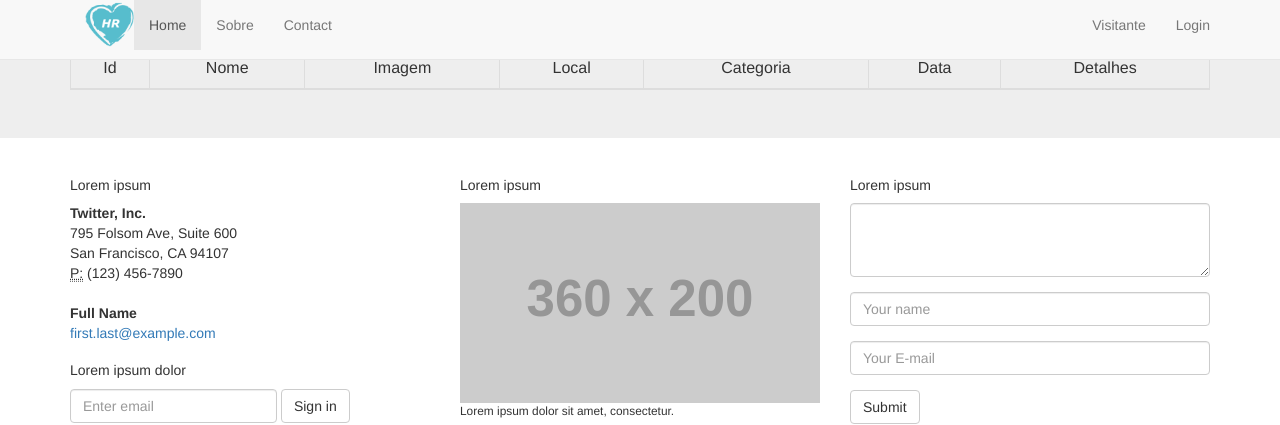
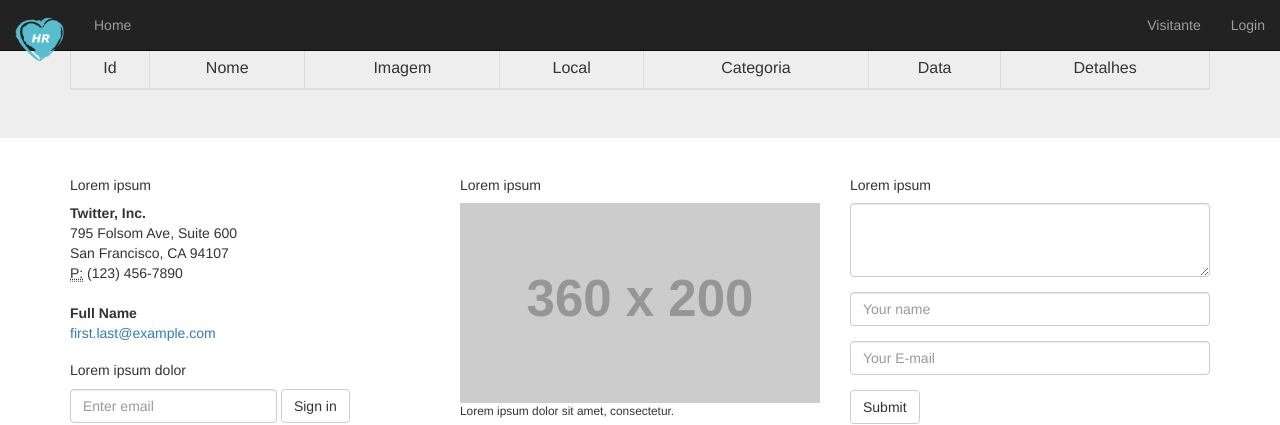
Before and after one commit to goldfishgam3r/ATW_E_G, a PHP site: page /eventod.php in a window 1280 px wide. Shown: the top 425 px of the page. Run offline with PHP 8.4, Linux system fonts and the light colour scheme; grey boxes labelled with a size stand in for pictures from a placeholder-image service; data that the repository does not hold is empty; some libraries are stand-ins or nearby versions.

Commit message:
Update menu.php

```diff
--- a/menu.php
+++ b/menu.php
@@ -1,22 +1,29 @@
-<!-- Navbar -->
-<nav class="navbar navbar-default navbar-fixed-top">
-    <div class="container">
+<nav class="navbar navbar-fixed-top navbar-inverse" style = "margin-bottom:100px;">
+  <div class="container-fluid menuCont">
     <div class="navbar-header">
-        <button type="button" class="navbar-toggle collapsed" data-toggle="collapse" data-target="#navbar" aria-expanded="false" aria-controls="navbar">
-          <span class="sr-only">Toggle navigation</span>
+      <button type="button" class="navbar-toggle" data-toggle="collapse" data-target="#myNavbar">
         <span class="icon-bar"></span>
         <span class="icon-bar"></span>
         <span class="icon-bar"></span>
       </button>
-        <a class="navbar-brand" href="index.php"></a>
+      <a class="navbar-brand" href="index.php">
 		<img src="images/logoHR.png" width="49" height="49" class="d-inline-block align-top" alt="" style="margin-bottom:10px;">
+	  </a>
     </div>
-      <div id="navbar" class="navbar-collapse collapse">
+
+    <div class="collapse navbar-collapse" id="myNavbar">
+	<?php $url = 'http://' . $_SERVER['SERVER_NAME'] . $_SERVER['REQUEST_URI'];
+		if (strpos($url,'index.php') !== false) { ?>
       <ul class="nav navbar-nav">
-          <li class="active"><a href="index.php">Home</a></li>
-          <li><a href="#sobre">Sobre</a></li>
+		<li><a href="#about">Sobre Nós</a></li>
+		<li><a href="#partners">Parcerias</a></li>
         <li><a href="#contact">Contact</a></li>
       </ul>
+		<?php } else { ?>
+		<ul class="nav navbar-nav">
+			<li><a href="index.php">Home</a></li>
+		</ul>
+		<?php } ?>
       <ul class="nav navbar-nav navbar-right">
       <?php
           session_start();
@@ -32,8 +39,7 @@
           <?php
           }
           ?>
-
       </ul>
-      </div><!--/.nav-collapse -->
+    </div>
   </div>
 </nav>
```
Lines whose indentation alone changed are shown as unchanged.
